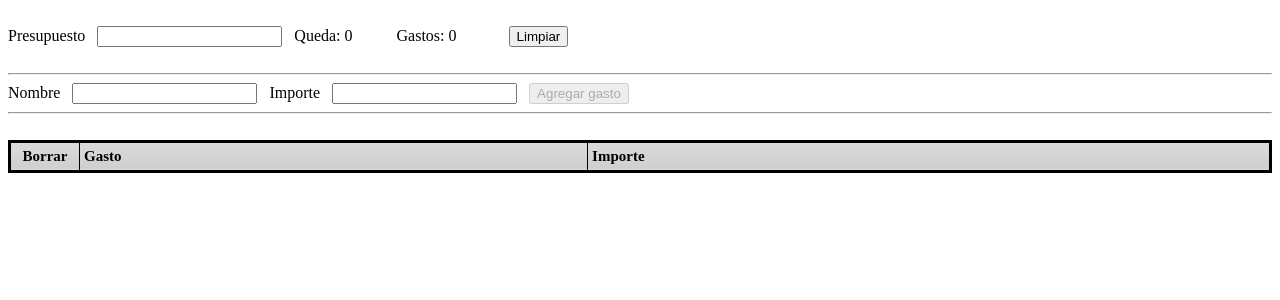
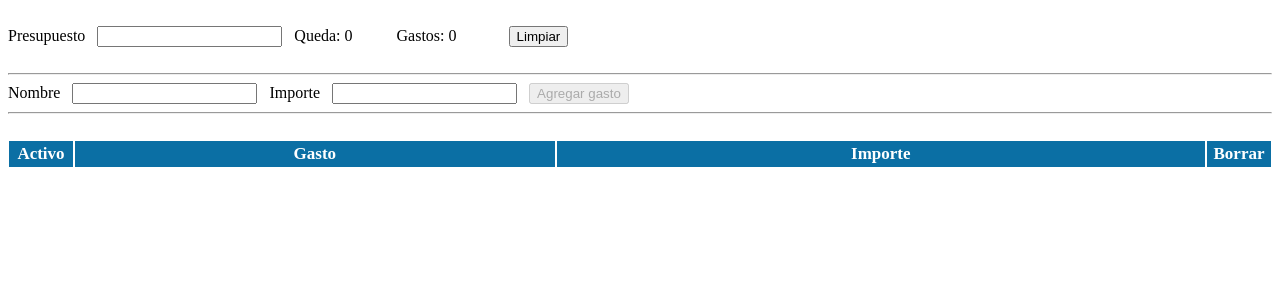
Before and after one commit to Nitei/Gastos, an Angular app: page / in a window 1280 px wide. Shown: the top 300 px of the page. Built offline with nearby package versions, Linux system fonts and the light colour scheme.

Commit message:
2 files modified

```diff
--- a/src/global_styles.css
+++ b/src/global_styles.css
@@ -1,35 +1,43 @@
-table.minimalistBlack {
-  border: 3px solid #000000;
+table.paleBlueRows {
+  font-family: "Times New Roman", Times, serif;
+  border: 1px solid #FFFFFF;
   width: 100%;
-  text-align: left;
+  height: 100px;
+  text-align: center;
   border-collapse: collapse;
 }
-table.minimalistBlack td, table.minimalistBlack th {
-  border: 1px solid #000000;
-  padding: 5px 4px;
+table.paleBlueRows td, table.paleBlueRows th {
+  border: 1px solid #FFFFFF;
+  padding: 3px 2px;
 }
-table.minimalistBlack tbody td {
-  font-size: 13px;
+table.paleBlueRows tbody td {
+  font-size: 16px;
 }
-table.minimalistBlack thead {
-  background: #CFCFCF;
-  background: -moz-linear-gradient(top, #dbdbdb 0%, #d3d3d3 66%, #CFCFCF 100%);
-  background: -webkit-linear-gradient(top, #dbdbdb 0%, #d3d3d3 66%, #CFCFCF 100%);
-  background: linear-gradient(to bottom, #dbdbdb 0%, #d3d3d3 66%, #CFCFCF 100%);
-  border-bottom: 3px solid #000000;
+table.paleBlueRows tr:nth-child(even) {
+  background: #D0E4F5;
 }
-table.minimalistBlack thead th {
-  font-size: 15px;
+table.paleBlueRows thead {
+  background: #0B6FA4;
+  border-bottom: 5px solid #FFFFFF;
+}
+table.paleBlueRows thead th {
+  font-size: 17px;
   font-weight: bold;
-  color: #000000;
-  text-align: left;
+  color: #FFFFFF;
+  text-align: center;
+  border-left: 2px solid #FFFFFF;
 }
-table.minimalistBlack tfoot {
+table.paleBlueRows thead th:first-child {
+  border-left: none;
+}
+
+table.paleBlueRows tfoot {
   font-size: 14px;
   font-weight: bold;
-  color: #000000;
-  border-top: 3px solid #000000;
+  color: #333333;
+  background: #D0E4F5;
+  border-top: 3px solid #444444;
 }
-table.minimalistBlack tfoot td {
+table.paleBlueRows tfoot td {
   font-size: 14px;
 }
--- a/src/main.ts
+++ b/src/main.ts
@@ -11,8 +11,12 @@ const initApp = {
   amount: '',
   sumatoria: 0,
   queda: 0,
-  gastos: [] as { name: string; amount: string }[],
+  gastos: [] as Gasto[],
 };
+
+class Gasto {
+  constructor(public name = '', public amount = '', public countIt = true) {}
+}
 
 @Component({
   selector: 'my-app',
@@ -73,19 +77,24 @@ const initApp = {
       <br>
 
       <div>
-        <table class="minimalistBlack">
+        <table class="paleBlueRows">
           <thead>
             <tr>
-              <th  style="width:60px; text-align: center">Borrar</th>
-              <th>Gasto</th>
-              <th>Importe</th>
+            <th style="width:60px; text-align: center">Activo</th>
+            <th>Gasto</th>
+            <th>Importe</th>
+            <th style="width:60px; text-align: center">Borrar</th>
             </tr>
           </thead>
           <tbody>
             <tr *ngFor="let gasto of app.gastos; let idx = index">
-              <td  style="text-align: center"><button (click)="deleteWaste(idx)"> X </button></td>
-              <td>{{gasto.name}}</td>
-              <td>{{gasto.amount}}</td>
+            <td  style="text-align: center">
+              <input type="checkbox"
+              [(ngModel)]="gasto.countIt"
+              (ngModelChange)="calculate()"></td>
+            <td>{{gasto.name}}</td>
+            <td>{{gasto.amount}}</td>
+            <td  style="text-align: center"><button (click)="deleteWaste(idx)"> X </button></td>
             </tr>
           </tbody>
         </table>
@@ -100,7 +109,7 @@ export class App {
 
   storage = new StorageUtils<{
     presupuesto: string;
-    gastos: { name: string; amount: string }[];
+    gastos: Gasto[];
   }>();
 
   constructor() {
@@ -108,7 +117,7 @@ export class App {
     if (init) {
       this.app = init;
     } else {
-      this.save()
+      this.save();
     }
   }
 
@@ -123,7 +132,7 @@ export class App {
 
   addWaste() {
     if (this.app.amount && this.app.name) {
-      this.app.gastos.push({ name: this.app.name, amount: this.app.amount });
+      this.app.gastos.push(new Gasto(this.app.name, this.app.amount));
       this.calculate();
     }
   }
@@ -137,12 +146,12 @@ export class App {
     this.app.amount = '';
     this.app.name = '';
     this.app.sumatoria = this.app.gastos.reduce(
-      (acc: any, el: any) => acc + +el.amount,
+      (acc: any, el: any) => (el.countIt ? acc + +el.amount : acc),
       0
     );
     this.app.queda = +this.app.presupuesto - this.app.sumatoria;
 
-    this.save()
+    this.save();
   }
 
   save() {
```
